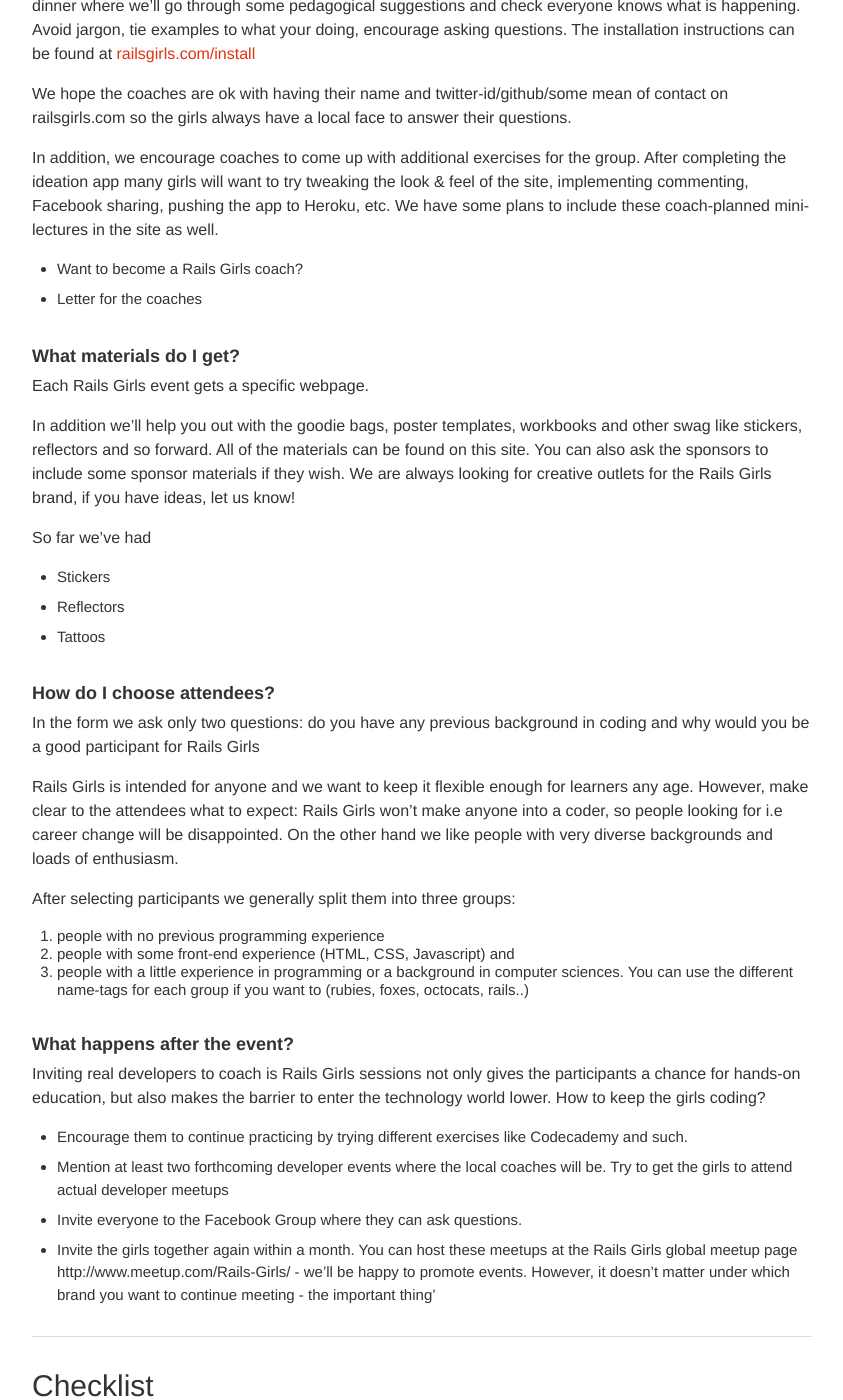
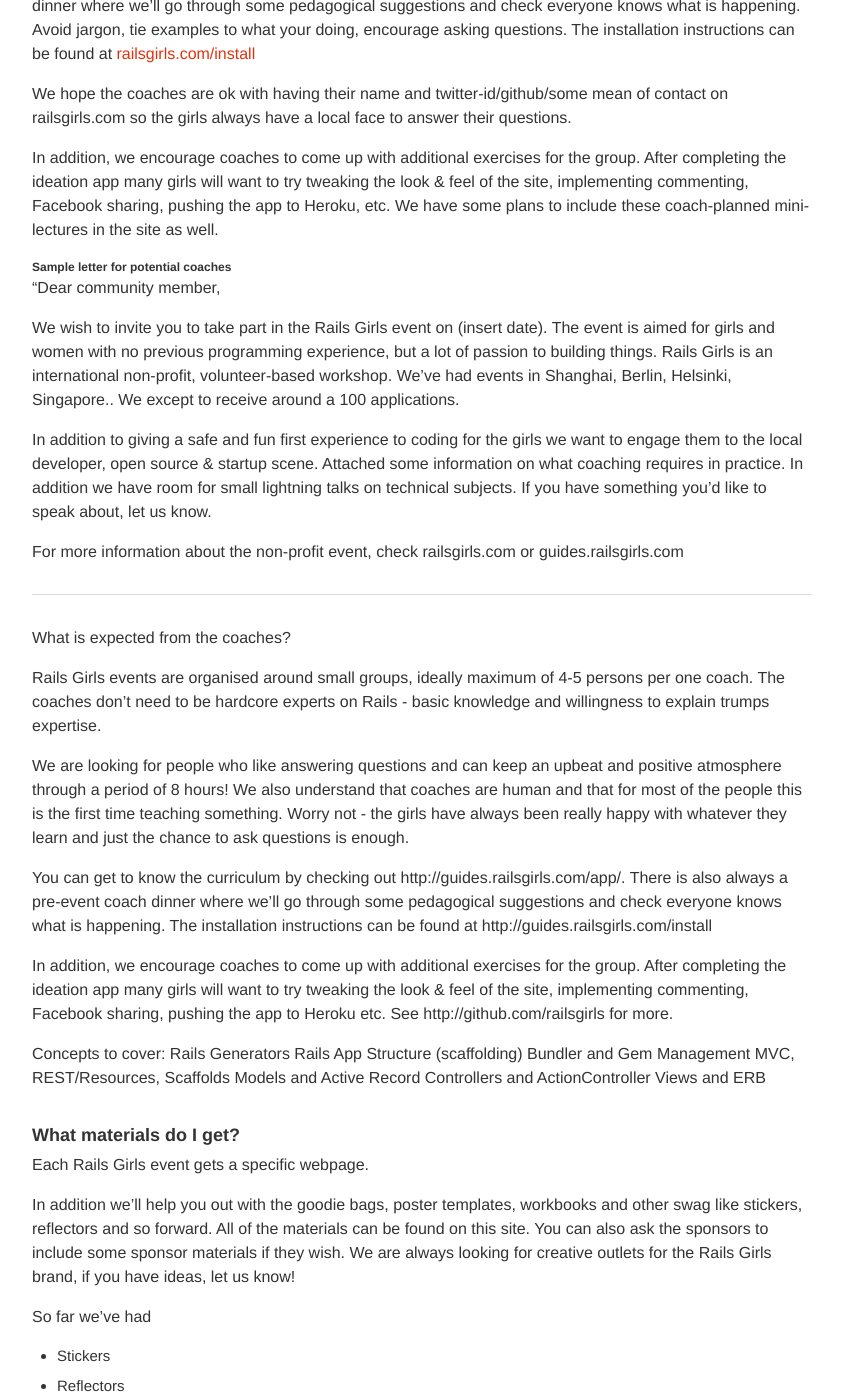
Before and after one commit to railsgirls/guides.railsgirls.com, a Jekyll site: the page built from _posts/2012-04-18-guide.markdown, in a window 1280 px wide and 1400 px high, scrolled down 7270 px. Shown: the whole window, without its empty margins (158-1001 px from the left). Built offline with Jekyll 4.4.1, drawn with Linux system fonts in a browser that asks for light colours; Markdown is read by kramdown in place of the engine named in the settings; some of the changed text lies outside the part shown.

Commit message:
Sample letters for attendees, non-attendees, thank you for taking part & coach participation

```diff
--- a/_posts/2012-04-18-guide.markdown
+++ b/_posts/2012-04-18-guide.markdown
@@ -252,8 +252,38 @@
 
 In addition, we encourage coaches to come up with additional exercises for the group. After completing the ideation app many girls will want to try tweaking the look & feel of the site, implementing commenting, Facebook sharing, pushing the app to Heroku, etc. We have some plans to include these coach-planned mini-lectures in the site as well.
 
-* Want to become a Rails Girls coach?
-* Letter for the coaches
+##### Sample letter for potential coaches
+
+
+"Dear community member,
+
+We wish to invite you to take part in the Rails Girls event on (insert date). The event is aimed for girls and women with no previous programming experience, but a lot of passion to building things. Rails Girls is an international non-profit, volunteer-based workshop. We've had events in Shanghai, Berlin, Helsinki, Singapore.. We except to receive around a 100 applications.
+
+In addition to giving a safe and fun first experience to coding for the girls we want to engage them to the local developer, open source & startup scene. Attached some information on what coaching requires in practice. In addition we have room for small lightning talks on technical subjects. If you have something you'd like to speak about, let us know.
+
+For more information about the non-profit event, check railsgirls.com or guides.railsgirls.com
+
+---
+
+What is expected from the coaches?
+
+Rails Girls events are organised around small groups, ideally maximum of 4-5 persons per one coach. The coaches don’t need to be hardcore experts on Rails - basic knowledge and willingness to explain trumps expertise.
+
+We are looking for people who like answering questions and can keep an upbeat and positive atmosphere through a period of 8 hours! We also understand that coaches are human and that for most of the people this is the first time teaching something. Worry not - the girls have always been really happy with whatever they learn and just the chance to ask questions is enough.
+
+You can get to know the curriculum by checking out http://guides.railsgirls.com/app/. There is also always a pre-event coach dinner where we’ll go through some pedagogical suggestions and check everyone knows what is happening. The installation instructions can be found at http://guides.railsgirls.com/install
+
+In addition, we encourage coaches to come up with additional exercises for the group. After completing the ideation app many girls will want to try tweaking the look & feel of the site, implementing commenting, Facebook sharing, pushing the app to Heroku etc. See http://github.com/railsgirls for more.
+
+Concepts to cover:
+Rails Generators
+Rails App Structure (scaffolding)
+Bundler and Gem Management
+MVC, REST/Resources, Scaffolds
+Models and Active Record
+Controllers and ActionController
+Views and ERB
+
 
 #### What materials do I get?
 
@@ -279,6 +309,11 @@
 2. people with some front-end experience (HTML, CSS, Javascript) and
 3. people with a little experience in programming or a background in computer sciences. You can use the different name-tags for each group if you want to (rubies, foxes, octocats, rails..)
 
+
+
+
+
+
 #### What happens after the event?
 
 Inviting real developers to coach is Rails Girls sessions not only gives the participants a chance for hands-on education, but also makes the barrier to enter the technology world lower. How to keep the girls coding?
@@ -287,6 +322,76 @@
 * Mention at least two forthcoming developer events where the local coaches will be. Try to get the girls to attend actual developer meetups
 * Invite everyone to the Facebook Group where they can ask questions.
 * Invite the girls together again within a month. You can host these meetups at the Rails Girls global meetup page http://www.meetup.com/Rails-Girls/ - we’ll be happy to promote events. However, it doesn't matter under which brand you want to continue meeting - the important thing'
+
+##### Sample letter of acceptance
+
+Title: Rails Girls workshop - welcome!
+
+Dear attendee,
+
+Congratulations! We’re happy to invite you to join in on the  Rails Girls workshop in (insert city). We hope that this workshop will provide you a great first experience on building web apps.
+
+What happens next?
+
+(Insert date for installation fest) starts at (insert time) with an installation fest - so please bring your laptop with you! You should also try to pre-install Rails with instructions from [http://guides.railsgirls.com/install/] http://guides.railsgirls.com/install/
+
+We will hold the event in (insert address)
+
+On (insert date) we’ll dive into development. We’ll work in small groups with four to six person teams, your team members will have about the same experience level as you. We'll be all developing a simple listing application. We'll wrap the day around (insert time). There's also going to be an evening party.
+
+We have a lot of people wanting to get to the class, so if you can’t make it this time, let us know as soon as possible!
+
+If you have any questions, please don't hesitate to contact me. We'll also be updating the website at (insert address)!
+
+Best,
+
+(Signature)
+
+##### Sample letter of not being accepted
+
+Title: Rails Girls - not accepted this time
+
+Dear applicant,
+
+Unfortunately we couldn’t fit you in the workshop this time. To be able to give personal guidance to each participant, we could only take a fraction of the applicants. This time we prioritized women with no previous programming experience.
+
+However, you're warmly welcome to the official afterparty. (Insert details).
+
+We'll also be most likely organizing more events in your city. Follow twitter.com/railsgirls or facebook.com/railsgirls for more information.
+
+There's always cancellations and we fill all available places, so we might still be taking in a couple of people!
+
+Best,
+
+(Signature)
+
+##### Sample thank you letter for participants
+
+Dear Rails Girls,
+
+Thank you for taking part in the Rails Girls event. We truly felt lucky to have such a talented, enthusiastic crowd of people with us and hope many of you will continue working with Rails in the future - you have the tools, now build something cool!
+
+(Say a few words about the sponsors and coaches - thank you for the community)
+
+Three things we want to share:
+
+Workshop Materials
+(Almost all) materials can be found in the guides section at http://guides.railsgirls.com. You can find presentations, materials and instructions from the workshop. If you took pictures or blogged about the event - let us know! We'll be publishing regularly on blog.railsgirls.com
+
+Make Rails Girls better - give us feedback!
+We want to hear from you! Give us feedback about the workshop or how we can make the event better – it’s really quick, and it’ll help us improve our workshop at railsgirls.com/feedback
+
+Keep on coding!
+We realize there was quite a lot of stuff in todays lecture and for most of you it all felt a little overwhelming. We strongly recommend trying out Rails for Zombies exercise at http://www.codeschool.com/ latest by next weekend, it'll refreshen all you've learned so far and teach you some more.
+
+Two things to keep you going:
+- (Insert here a couple of community events that the participants should take part in)
+
+There was a LOT of interest in doing follow-up events. If you have ideas for this or want to volunteer for the organizing team, let us know and sign up for the group e-mailing list at http://groups.google.com/group/rails-girls-team!
+
+And thats all for now,
+Your Rails Girls team
+
 
 ---
 
```
